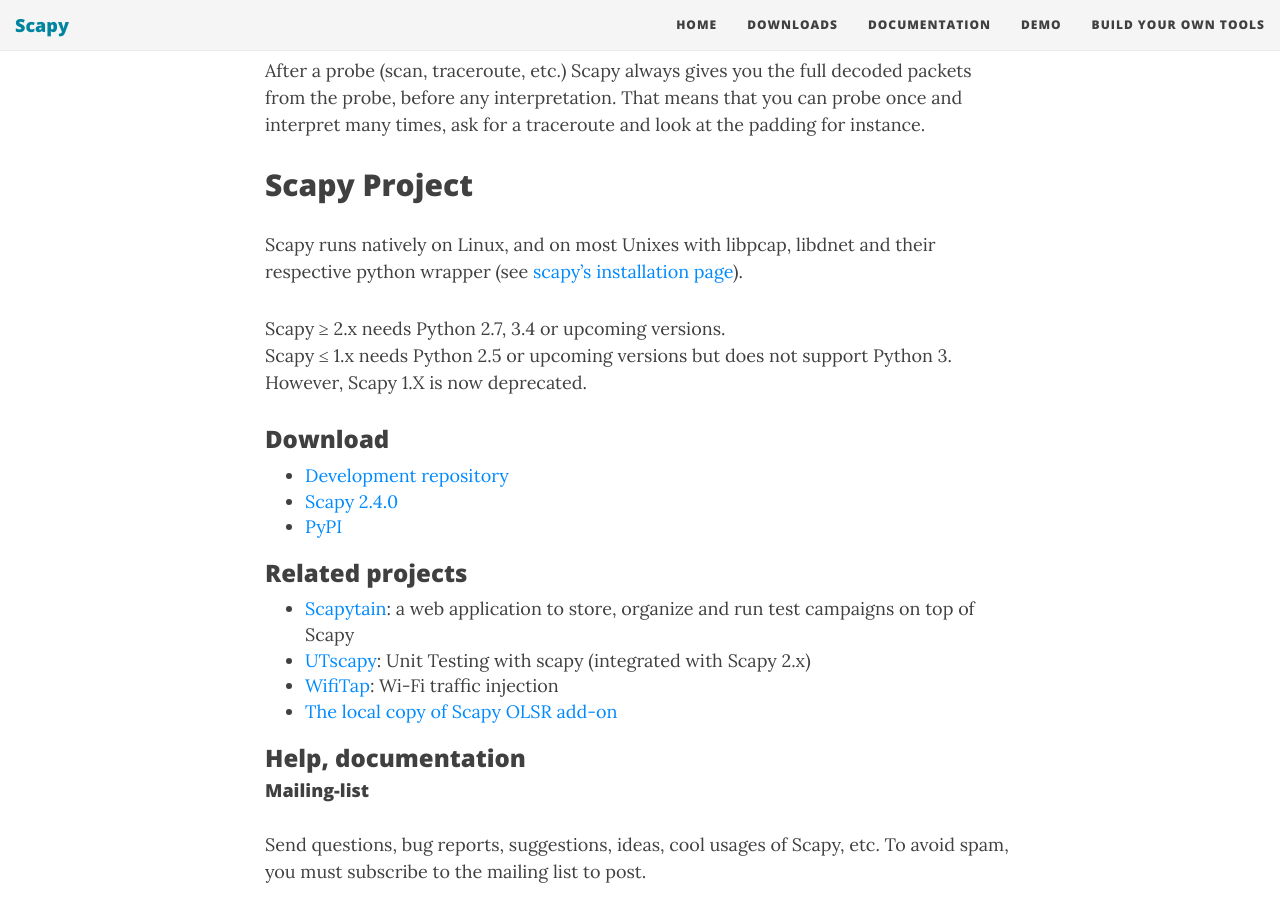
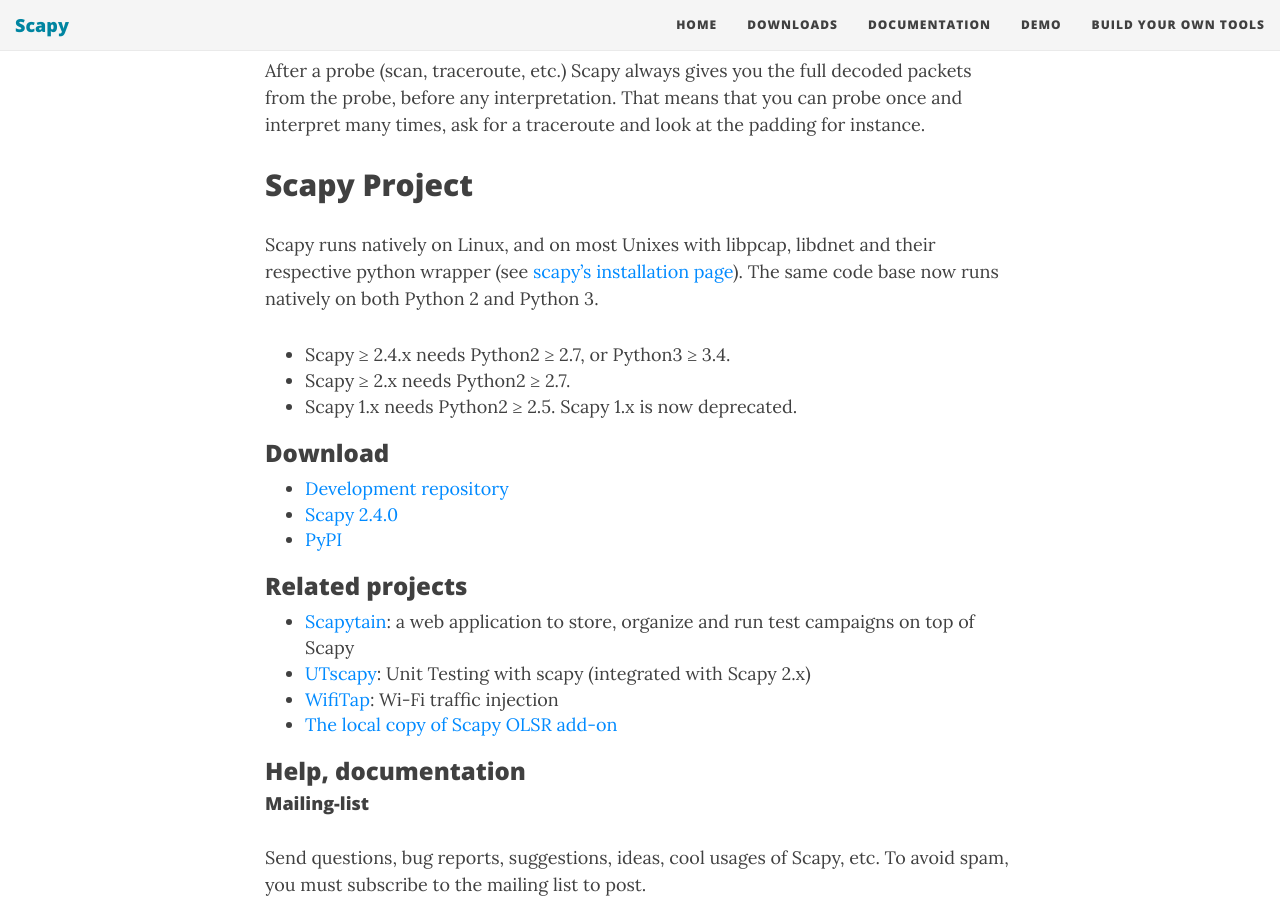
Before and after one commit to secdev/secdev.github.io, a Jekyll site: the page built from index.md, in a window 1280 px wide and 900 px high, scrolled down 1906 px. Built offline with Jekyll 4.4.1, drawn with Linux system fonts in a browser that asks for light colours; nearby versions of some CDN libraries; the list of posts is cut into pages by our own code.

Commit message:
Be more precise with python support and versions.

```diff
--- a/index.md
+++ b/index.md
@@ -57,9 +57,11 @@
 -------------
 
 Scapy runs natively on Linux, and on most Unixes with libpcap, libdnet and their respective python wrapper (see [scapy's installation page](http://scapy.readthedocs.io/en/latest/installation.html)).
+The same code base now runs natively on both Python 2 and Python 3.
 
-Scapy ≥ 2.x needs Python 2.7, 3.4 or upcoming versions.
-Scapy ≤ 1.x needs Python 2.5 or upcoming versions but does not support Python 3. However, Scapy 1.X is now deprecated.
+* Scapy ≥ 2.4.x needs Python2 ≥ 2.7, or Python3 ≥ 3.4.
+* Scapy ≥ 2.x needs Python2 ≥ 2.7.
+* Scapy 1.x needs Python2 ≥ 2.5.  Scapy 1.x is now deprecated.
 
 ### Download
 
```
